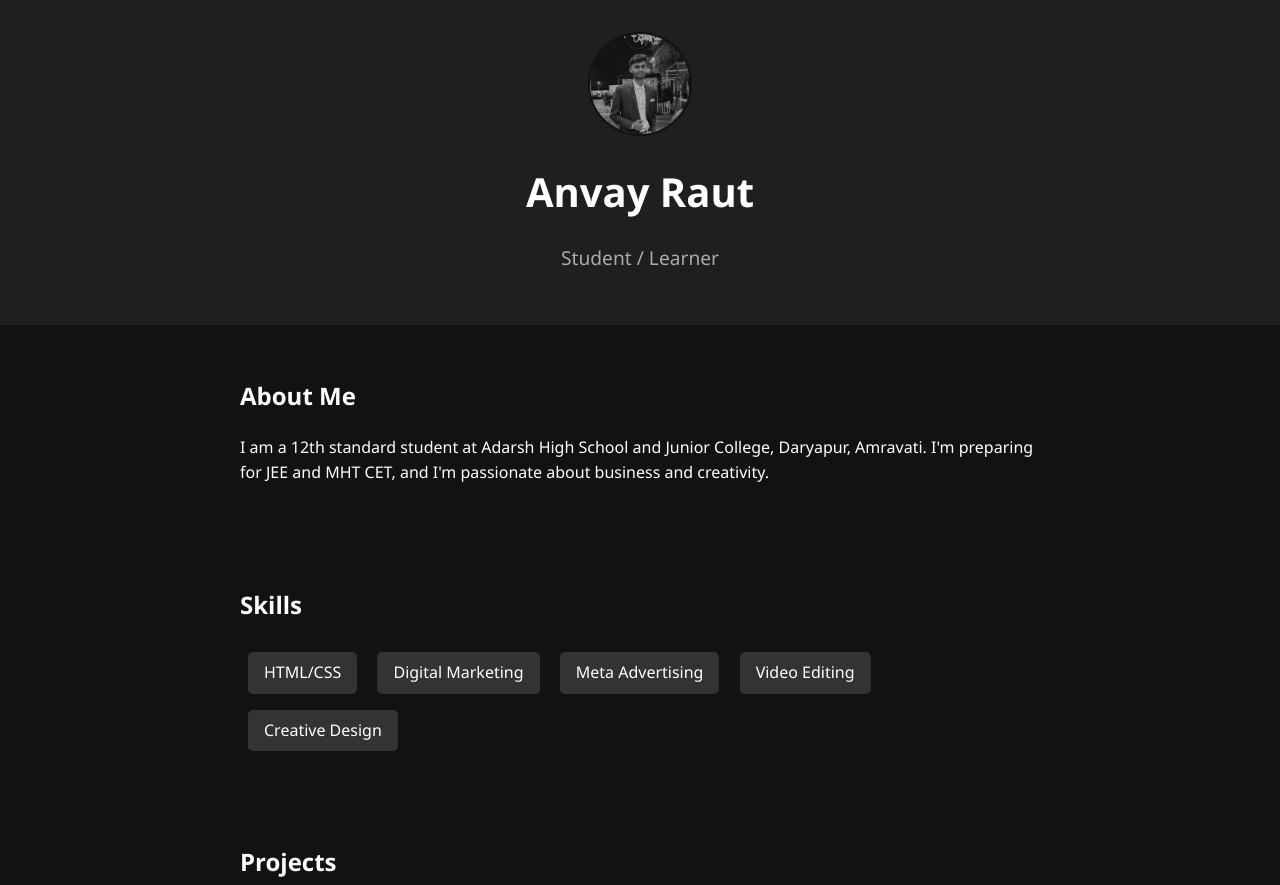
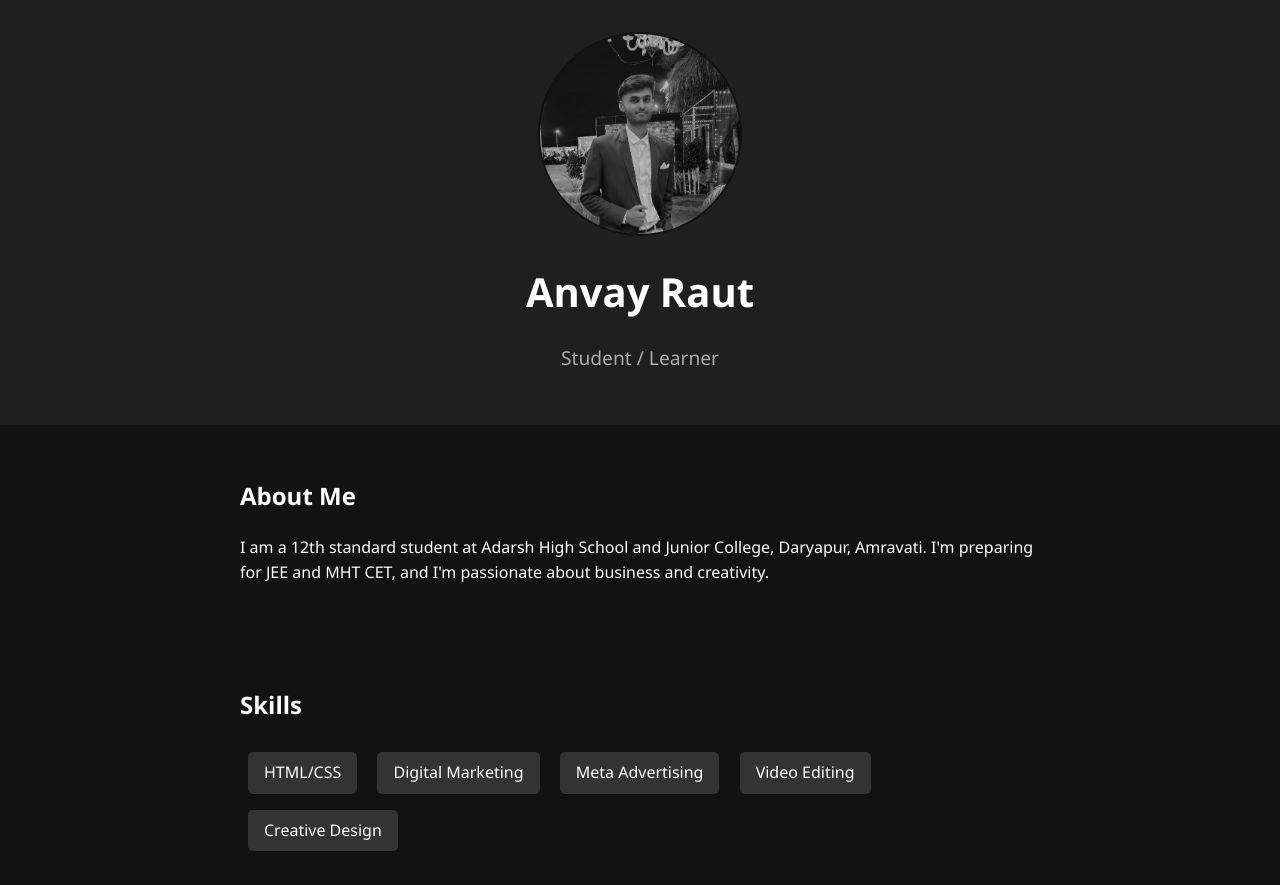
Before and after one commit to Anvayraut/Profile, a plain HTML site: page index.html in a window 1280 px wide. Shown: the top 885 px of the page. Drawn offline with Linux system fonts and the light colour scheme.

Commit message:
Update index.html

```diff
--- a/index.html
+++ b/index.html
@@ -22,8 +22,8 @@ scroll-behavior: smooth;
       text-align: center;
     }
     header img {
-      width: 100px;
-      height: 100px;
+      width: 200px;
+      height: 200px;
       object-fit: cover;
       border-radius: 50%;
       border: 2px solid #4fc3f7;
@@ -107,7 +107,7 @@ scroll-behavior: smooth;
 <body>
   <header>
 
-<img src="Anvayraut img.jpg" alt="Anvay Raut" style= "width=100 height=100; object-fit: cover; border-radius: 50%; border: 2px solid #121212;">
+<img src="Anvayraut img.jpg" alt="Anvay Raut" style= "width=200 height=200; object-fit: cover; border-radius: 50%; border: 2px solid #121212;">
 
     <h1>Anvay Raut</h1>
     <p>Student / Learner </p>
```
